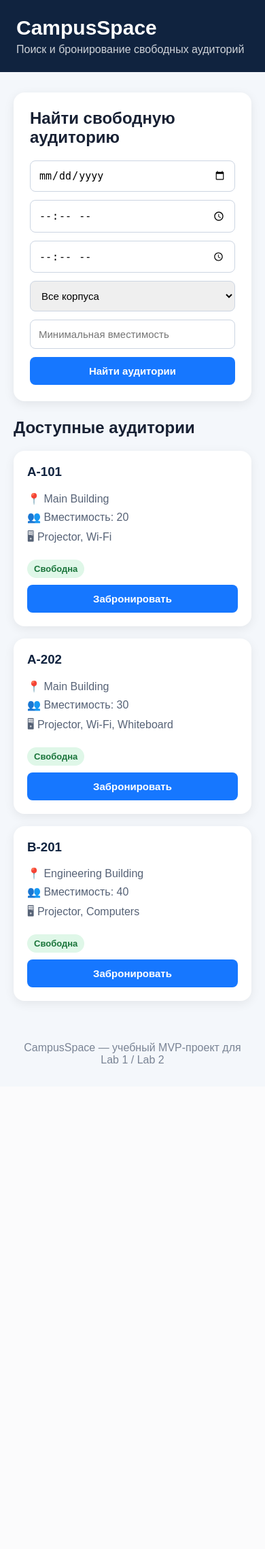
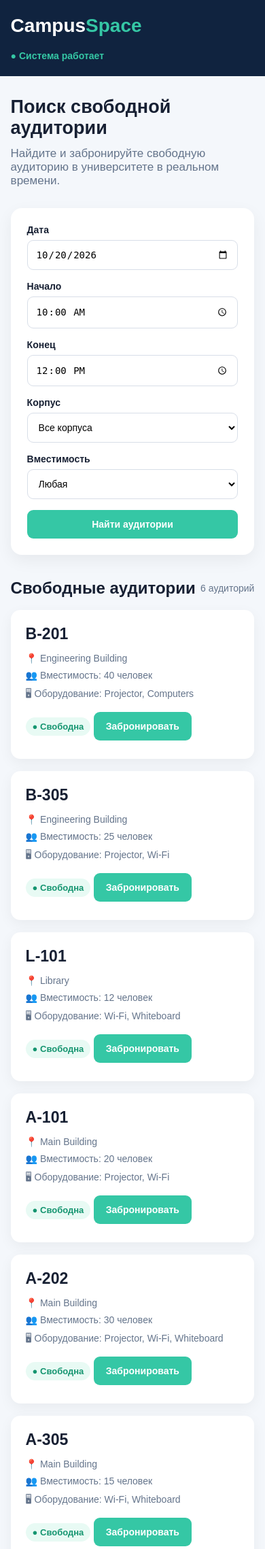
Before and after one commit to Ulanzhan87/-CampusSpace, a Flask app: page / in a window 390 px wide. Shown: the top 2278 px of the page at 68% size. Before the commit the page ends 1564 px from the top, so only its background shows below. Run offline with Flask 3, Linux system fonts and the light colour scheme; data comes from the database, SQL or seed files in the repository; data that the repository does not hold is empty.

Commit message:
Update index.html

```diff
--- a/src/templates/index.html
+++ b/src/templates/index.html
@@ -1,242 +1,258 @@
 <!DOCTYPE html>
 <html lang="ru">
+
 <head>
     <meta charset="UTF-8">
     <meta name="viewport" content="width=device-width, initial-scale=1.0">
+
     <title>CampusSpace</title>
 
-    <style>
-        * {
-            box-sizing: border-box;
-        }
-
-        body {
-            margin: 0;
-            font-family: Arial, sans-serif;
-            background: #f4f7fb;
-            color: #172033;
-        }
-
-        header {
-            background: #10233f;
-            color: white;
-            padding: 24px;
-        }
-
-        header h1 {
-            margin: 0 0 6px;
-            font-size: 30px;
-        }
-
-        header p {
-            margin: 0;
-            opacity: 0.8;
-        }
-
-        main {
-            max-width: 1000px;
-            margin: 30px auto;
-            padding: 0 20px;
-        }
-
-        .search-box {
-            background: white;
-            padding: 24px;
-            border-radius: 16px;
-            box-shadow: 0 4px 15px rgba(0,0,0,0.08);
-            margin-bottom: 25px;
-        }
-
-        .search-box h2 {
-            margin-top: 0;
-        }
-
-        .filters {
-            display: grid;
-            grid-template-columns: repeat(3, 1fr);
-            gap: 12px;
-        }
-
-        input, select, button {
-            width: 100%;
-            padding: 12px;
-            border-radius: 8px;
-            border: 1px solid #ccd5e2;
-            font-size: 15px;
-        }
-
-        button {
-            background: #1677ff;
-            color: white;
-            border: none;
-            cursor: pointer;
-            font-weight: bold;
-        }
-
-        button:hover {
-            background: #0d63d5;
-        }
-
-        .rooms {
-            display: grid;
-            grid-template-columns: repeat(auto-fit, minmax(260px, 1fr));
-            gap: 18px;
-        }
-
-        .room {
-            background: white;
-            padding: 20px;
-            border-radius: 16px;
-            box-shadow: 0 4px 15px rgba(0,0,0,0.07);
-        }
-
-        .room h3 {
-            margin-top: 0;
-            color: #10233f;
-        }
-
-        .room p {
-            margin: 8px 0;
-            color: #566276;
-        }
-
-        .status {
-            display: inline-block;
-            margin: 10px 0;
-            padding: 6px 10px;
-            border-radius: 20px;
-            background: #dff7e8;
-            color: #19743a;
-            font-size: 13px;
-            font-weight: bold;
-        }
-
-        footer {
-            text-align: center;
-            padding: 30px;
-            color: #7a8495;
-        }
-
-        @media (max-width: 700px) {
-            .filters {
-                grid-template-columns: 1fr;
-            }
-        }
-    </style>
+    <link rel="stylesheet"
+          href="{{ url_for('static', filename='style.css') }}">
 </head>
 
 <body>
 
-<header>
-    <h1>CampusSpace</h1>
-    <p>Поиск и бронирование свободных аудиторий</p>
+<header class="header">
+
+    <div class="container header-content">
+
+        <div class="logo">
+            Campus<span>Space</span>
+        </div>
+
+        <div class="status">
+            ● Система работает
+        </div>
+
+    </div>
+
 </header>
 
-<main>
 
-    <section class="search-box">
-        <h2>Найти свободную аудиторию</h2>
+<main class="container">
 
-        <div class="filters">
-            <input type="date" id="date">
+    <section class="hero">
 
-            <input type="time" id="startTime">
+        <h1>
+            Поиск свободной аудитории
+        </h1>
 
-            <input type="time" id="endTime">
+        <p>
+            Найдите и забронируйте свободную аудиторию
+            в университете в реальном времени.
+        </p>
+
+    </section>
+
+
+    <section class="search-panel">
+
+        <div class="form-group">
+
+            <label for="date">
+                Дата
+            </label>
+
+            <input
+                type="date"
+                id="date"
+            >
+
+        </div>
+
+
+        <div class="form-group">
+
+            <label for="startTime">
+                Начало
+            </label>
+
+            <input
+                type="time"
+                id="startTime"
+                value="10:00"
+            >
+
+        </div>
+
+
+        <div class="form-group">
+
+            <label for="endTime">
+                Конец
+            </label>
+
+            <input
+                type="time"
+                id="endTime"
+                value="12:00"
+            >
+
+        </div>
+
+
+        <div class="form-group">
+
+            <label for="building">
+                Корпус
+            </label>
 
             <select id="building">
-                <option value="">Все корпуса</option>
-                <option value="Main Building">Main Building</option>
+
+                <option value="">
+                    Все корпуса
+                </option>
+
+                <option value="Main Building">
+                    Main Building
+                </option>
+
                 <option value="Engineering Building">
                     Engineering Building
                 </option>
-                <option value="Library">Library</option>
+
+                <option value="Library">
+                    Library
+                </option>
+
             </select>
 
-            <input
-                type="number"
-                id="capacity"
-                placeholder="Минимальная вместимость"
-                min="1"
-            >
+        </div>
 
-            <button onclick="searchRooms()">
-                Найти аудитории
-            </button>
+
+        <div class="form-group">
+
+            <label for="capacity">
+                Вместимость
+            </label>
+
+            <select id="capacity">
+
+                <option value="">
+                    Любая
+                </option>
+
+                <option value="10">
+                    10+ человек
+                </option>
+
+                <option value="20">
+                    20+ человек
+                </option>
+
+                <option value="30">
+                    30+ человек
+                </option>
+
+                <option value="40">
+                    40+ человек
+                </option>
+
+            </select>
+
         </div>
+
+
+        <button
+            id="searchButton"
+            type="button"
+        >
+            Найти аудитории
+        </button>
+
     </section>
 
-    <section>
-        <h2>Доступные аудитории</h2>
 
-        <div class="rooms" id="rooms">
+    <section class="rooms-section">
 
-            <div class="room">
-                <h3>A-101</h3>
-                <p>📍 Main Building</p>
-                <p>👥 Вместимость: 20</p>
-                <p>🖥 Projector, Wi-Fi</p>
+        <div class="section-title">
 
-                <span class="status">Свободна</span>
+            <h2>
+                Свободные аудитории
+            </h2>
 
-                <button onclick="bookRoom('A-101')">
-                    Забронировать
-                </button>
-            </div>
+            <span id="roomCount">
+                0 аудиторий
+            </span>
 
-            <div class="room">
-                <h3>A-202</h3>
-                <p>📍 Main Building</p>
-                <p>👥 Вместимость: 30</p>
-                <p>🖥 Projector, Wi-Fi, Whiteboard</p>
+        </div>
 
-                <span class="status">Свободна</span>
 
-                <button onclick="bookRoom('A-202')">
-                    Забронировать
-                </button>
-            </div>
+        <div
+            id="roomsList"
+            class="rooms-list"
+        >
 
-            <div class="room">
-                <h3>B-201</h3>
-                <p>📍 Engineering Building</p>
-                <p>👥 Вместимость: 40</p>
-                <p>🖥 Projector, Computers</p>
+            <div class="empty-state">
 
-                <span class="status">Свободна</span>
+                <h3>
+                    Загрузка аудиторий...
+                </h3>
 
-                <button onclick="bookRoom('B-201')">
-                    Забронировать
-                </button>
+                <p>
+                    Подождите немного.
+                </p>
+
             </div>
 
         </div>
+
+    </section>
+
+
+    <section class="my-bookings">
+
+        <div class="section-title">
+
+            <h2>
+                Мои бронирования
+            </h2>
+
+        </div>
+
+
+        <div id="bookingsList">
+
+            <div class="empty-state">
+
+                <h3>
+                    Нет бронирований
+                </h3>
+
+                <p>
+                    Забронированные аудитории появятся здесь.
+                </p>
+
+            </div>
+
+        </div>
+
     </section>
 
 </main>
 
-<footer>
-    CampusSpace — учебный MVP-проект для Lab 1 / Lab 2
+
+<footer class="footer">
+
+    <div class="container">
+
+        <p>
+            CampusSpace — система поиска и бронирования
+            университетских аудиторий
+        </p>
+
+        <p>
+            Educational MVP Project · Lab 1 / Lab 2
+        </p>
+
+    </div>
+
 </footer>
 
-<script>
-    function searchRooms() {
-        alert("Поиск свободных аудиторий запущен.");
-    }
 
-    function bookRoom(room) {
-        const name = prompt(
-            "Введите ваше имя для бронирования аудитории " + room
-        );
-
-        if (name) {
-            alert(
-                "Аудитория " + room +
-                " успешно забронирована для " + name + "."
-            );
-        }
-    }
-</script>
+<script src="{{ url_for('static', filename='app.js') }}"></script>
 
 </body>
+
 </html>
```
